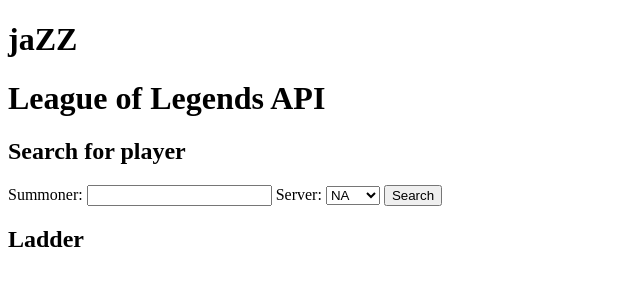
After one commit to Alexandre-Jasmin/jazz_teaching_tool, a Flask app: template app/templates/league_home.html in a window 1280 px wide. The commit adds this page. Shown: the top 300 px of the page, without its empty margins (0-640 px from the left). Run offline with Flask 3, Linux system fonts and the light colour scheme; the template is opened without the code that fills it, so the values that code supplies are empty.

Commit message:
/lol/summoner

```diff
--- a/app/templates/index.html
+++ b/app/templates/index.html
@@ -2,7 +2,7 @@
 {% block content %}
     <h1>APIs</h1>
     <ul>
-        <li><a href="{{ url_for('main.classroom_api') }}">Classroom</a></li>
+        <li><a href="{{ url_for('main.classroom_home') }}">Classroom</a></li>
         <li><a href="{{ url_for('main.league_home') }}">LoL</a></li>
     </ul>
 {% endblock %}
--- /dev/null
+++ b/app/templates/league_home.html
@@ -0,0 +1,19 @@
+{% extends "base.html" %}
+{% block content %}
+    <h1>League of Legends API</h1>
+    <h2>Search for player</h2>
+    <form action="/lol/summoner" method="get">
+        <label for="summoner">Summoner:</label>
+        <input type="text" id="summoner" name="summoner" required>
+
+        <label for="server">Server:</label>
+        <select name="server" id="server">
+            <option value="na1">NA</option>
+            <option value="euw1">EUW</option>
+        </select>
+
+        <button type="submit">Search</button>
+    </form>
+
+    <h2>Ladder</h2>
+{% endblock %}
```
Also changed, not shown: app/routes.py (+19 -10 lines), app/services.py (+9 -1 lines), app/models/utils.py (added).
